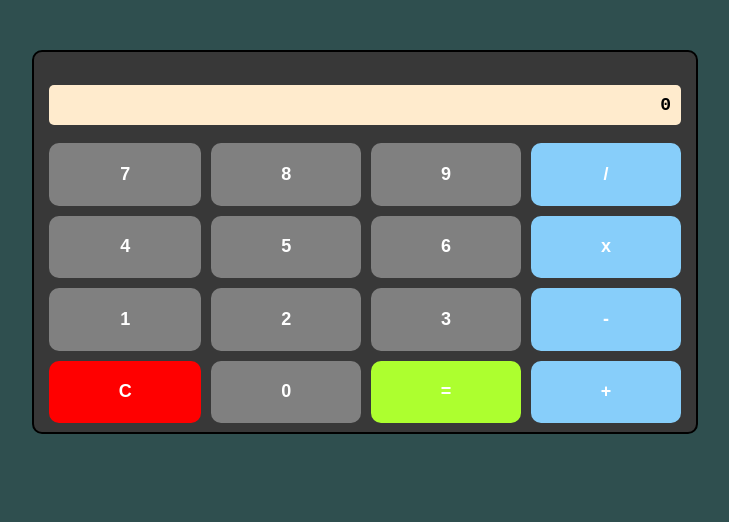
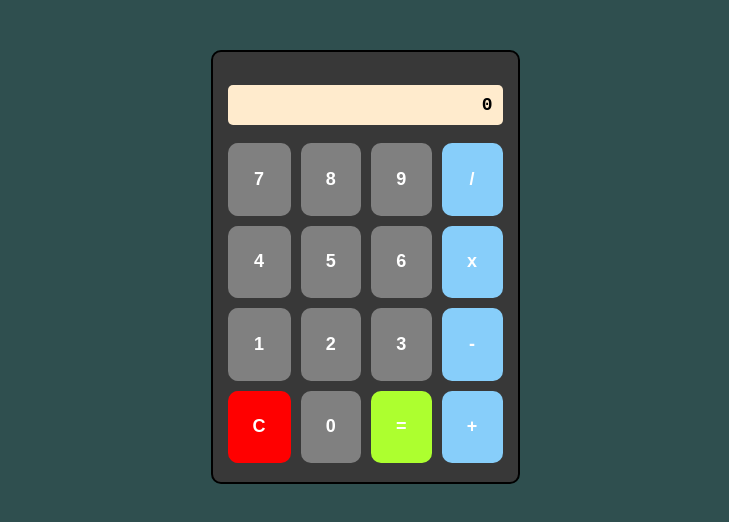
Before and after one commit to mickemohlin/calculator-app, a plain HTML site: page index.html in a window 1280 px wide. Shown: the whole page, without its empty margins (275-1004 px from the left). Drawn offline with Linux system fonts and the light colour scheme.

Commit message:
fixed calculator size

```diff
--- a/styles.css
+++ b/styles.css
@@ -6,8 +6,8 @@ body {
 .calculator {
     background-color: #383838;
     border: 2px solid black;
-    width: 50%;
-    height: 350px;
+    width: 275px;
+    height: 400px;
     margin: auto;
     margin-top: 50px;
     border-radius: 10px;
```
